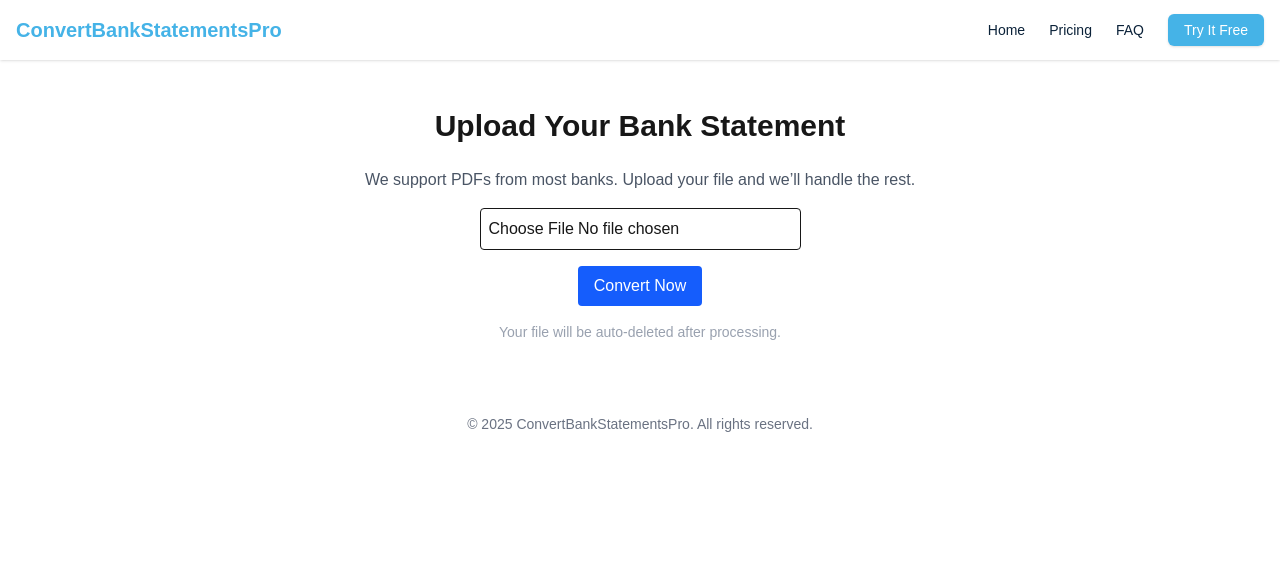
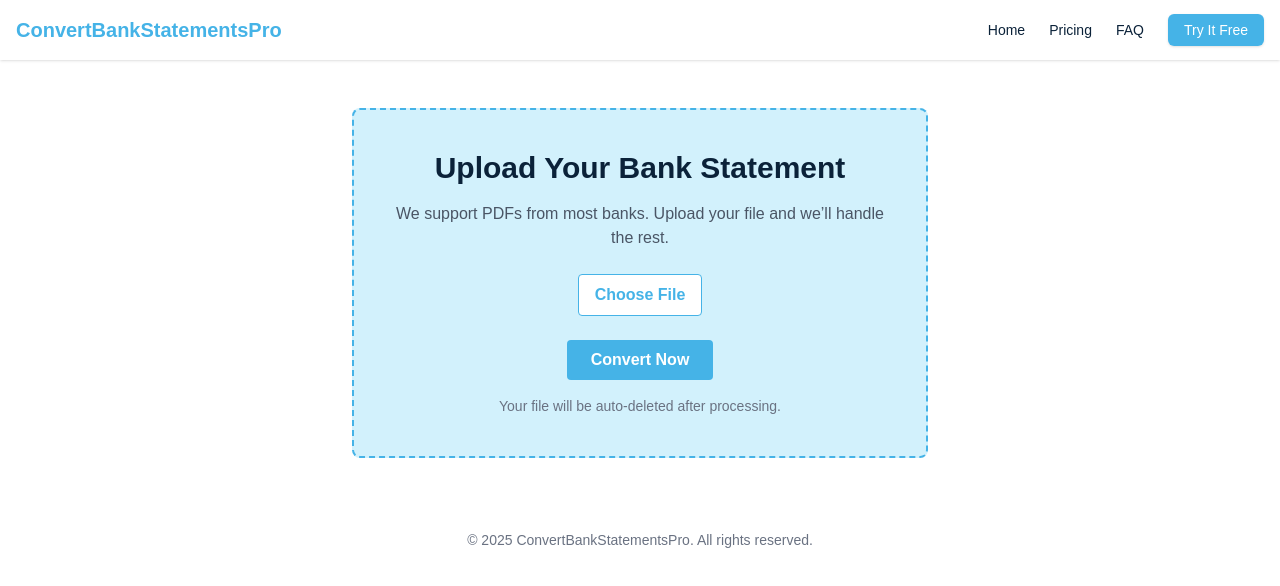
Before and after one commit to armana916/convertbankstatementspro, a Next.js app: page /upload in a window 1280 px wide. Shown: the top 586 px of the page. Built offline with nearby package versions, Linux system fonts and the light colour scheme.

Commit message:
Updated Upload UI to match site design

```diff
--- a/src/app/page.js
+++ b/src/app/page.js
@@ -39,16 +39,6 @@ export default function HomePage() {
         </div>
       </section>
 
-      {/* Trusted Logos */}
-      <section className="text-center py-10">
-        <h2 className="text-lg font-semibold text-gray-700">Trusted by professionals at</h2>
-        <div className="flex justify-center flex-wrap gap-10 mt-6">
-          <Image src="/bankofamerica.png" alt="Bank of America" width={100} height={32} />
-          <Image src="/quickbooks.png" alt="QuickBooks" width={100} height={32} />
-          <Image src="/xero.png" alt="Xero" width={100} height={32} />
-          <Image src="/chase.png" alt="Chase" width={100} height={32} />
-        </div>
-      </section>
 
       {/* Feature Icons in Cards */}
       <section className="bg-[#d2f1fc] py-16 px-6 md:px-20 grid grid-cols-1 md:grid-cols-3 gap-8 text-center">
--- a/src/app/upload/page.js
+++ b/src/app/upload/page.js
@@ -1,11 +1,30 @@
+// components/Upload.js
 export default function Upload() {
   return (
-    <div className="text-center">
-      <h1 className="text-3xl font-bold mb-6">Upload Your Bank Statement</h1>
-      <p className="mb-4 text-gray-600">We support PDFs from most banks. Upload your file and we’ll handle the rest.</p>
-      <input type="file" className="block mx-auto p-2 border rounded mb-4" accept="application/pdf" />
-      <button className="bg-blue-600 text-white px-4 py-2 rounded hover:bg-blue-700">Convert Now</button>
-      <p className="mt-4 text-sm text-gray-400">Your file will be auto-deleted after processing.</p>
+    <div className="max-w-xl mx-auto bg-[#d2f1fc] p-10 rounded-lg border-2 border-dashed border-[#45b3e7] text-center">
+      <h1 className="text-3xl font-extrabold text-[#0b2239] mb-4">Upload Your Bank Statement</h1>
+      <p className="text-gray-600 mb-6">
+        We support PDFs from most banks. Upload your file and we’ll handle the rest.
+      </p>
+
+      <label className="block cursor-pointer">
+        <input
+          type="file"
+          accept="application/pdf"
+          className="hidden"
+        />
+        <div className="bg-white text-[#45b3e7] font-semibold py-2 px-4 rounded border border-[#45b3e7] inline-block hover:bg-[#f0fbff] transition">
+          Choose File
+        </div>
+      </label>
+
+      <button className="mt-6 bg-[#45b3e7] hover:bg-[#3aa1cc] text-white font-bold py-2 px-6 rounded transition">
+        Convert Now
+      </button>
+
+      <p className="mt-4 text-sm text-gray-500">
+        Your file will be auto-deleted after processing.
+      </p>
     </div>
-  )
+  );
 }
```
